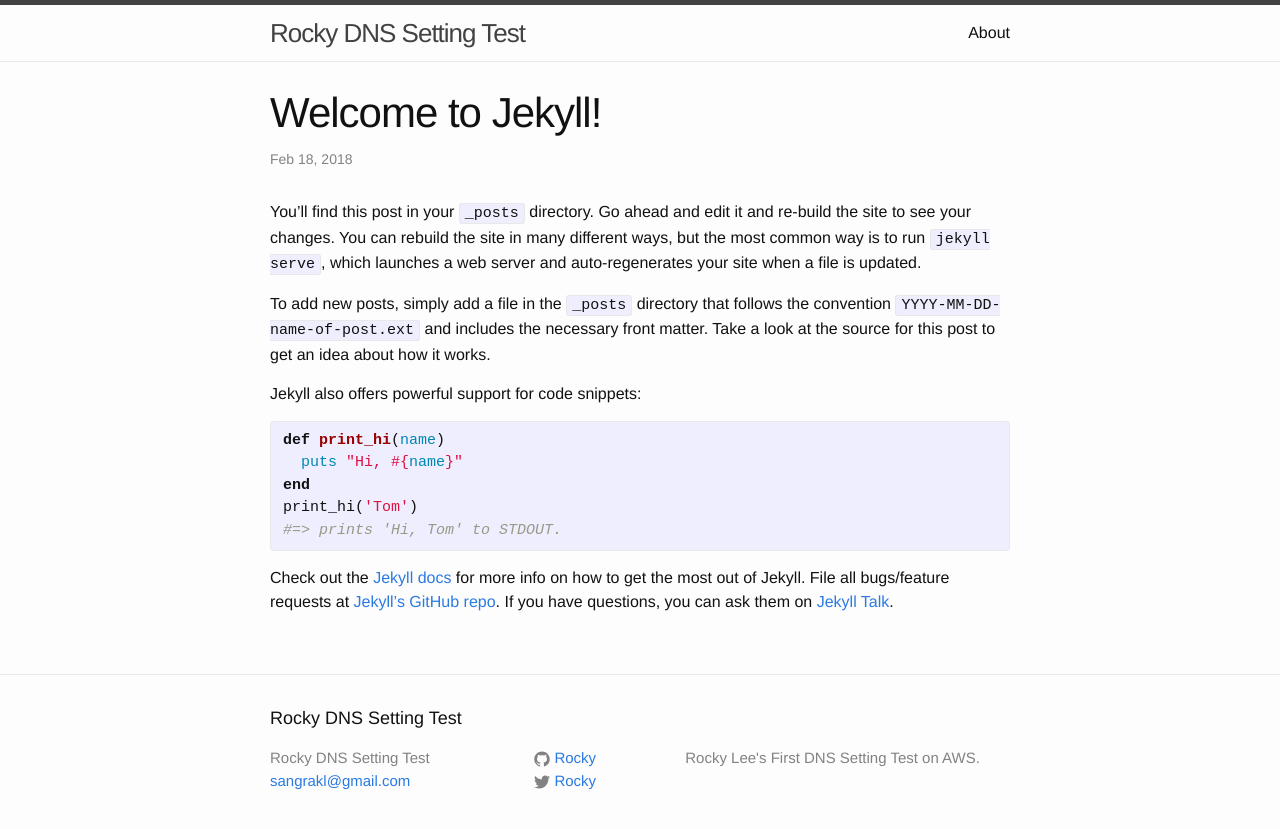
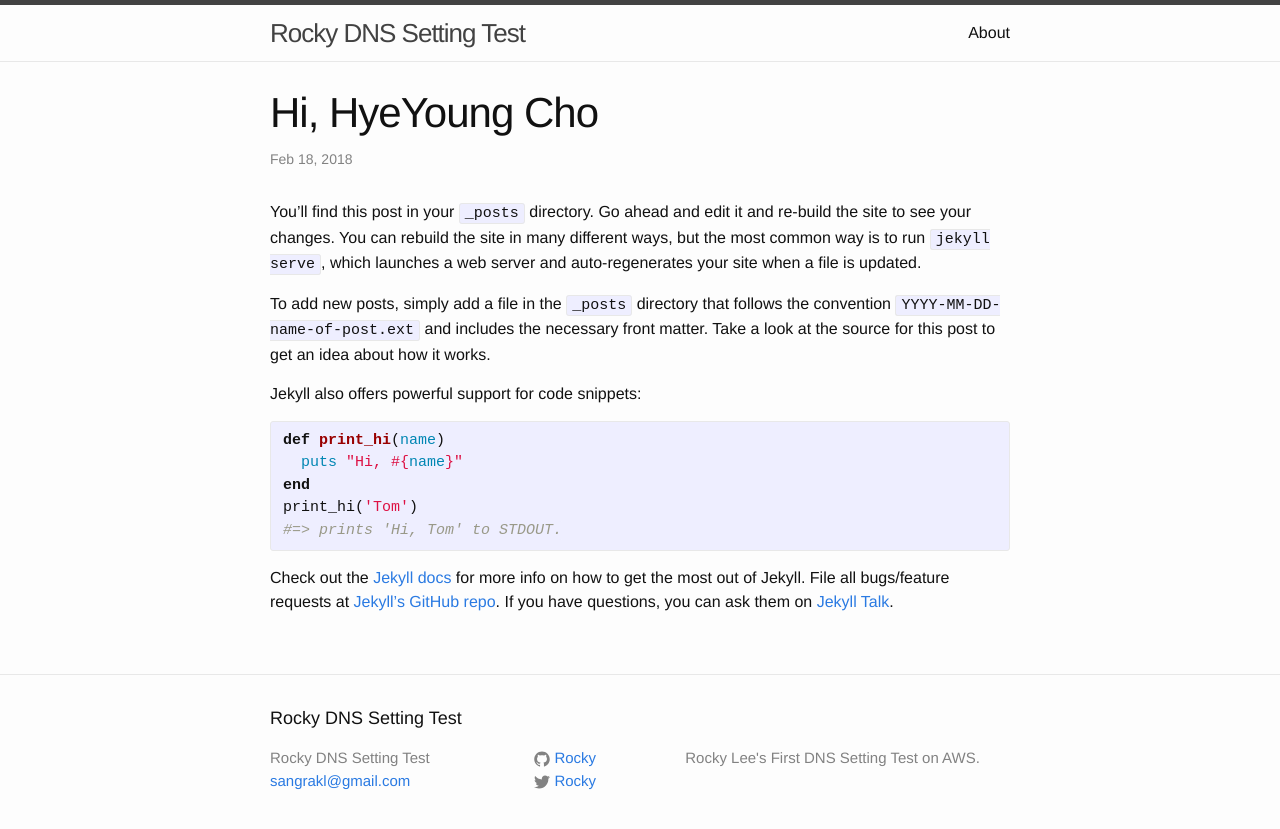
Before and after one commit to rockyconvenience/rockyconvenience, a Jekyll site: the page built from _posts/2018-02-18-welcome-to-jekyll.markdown, in a window 1280 px wide. Shown: the top 829 px of the page. Built offline with Jekyll 4.4.1, drawn with Linux system fonts in a browser that asks for light colours.

Commit message:
Update 2018-02-18-welcome-to-jekyll.markdown

```diff
--- a/_posts/2018-02-18-welcome-to-jekyll.markdown
+++ b/_posts/2018-02-18-welcome-to-jekyll.markdown
@@ -1,6 +1,6 @@
 ---
 layout: post
-title:  "Welcome to Jekyll!"
+title:  "Hi, HyeYoung Cho"
 date:   2018-02-18 11:16:24 +0000
 categories: jekyll update
 ---
```
